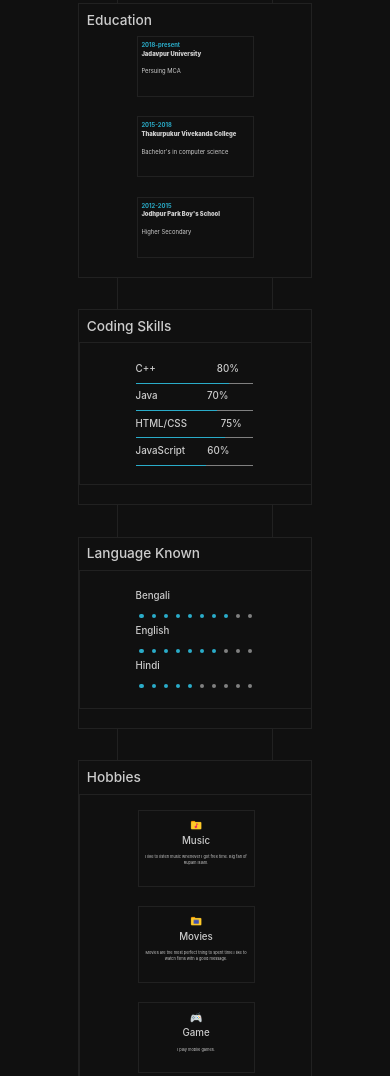
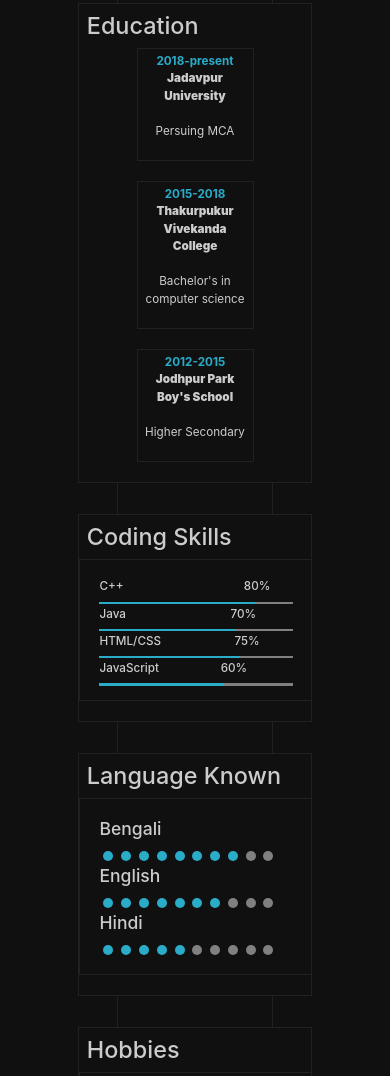
Before and after one commit to ItsSudip/Resume, a plain HTML site: page index.html in a window 390 px wide. Shown: the part 1442-2518 px from the top of the page. Drawn offline with nearby package versions, Linux system fonts and the light colour scheme.

Commit message:
third commit to update something

```diff
--- a/css/styles.css
+++ b/css/styles.css
@@ -177,6 +177,31 @@
   margin: 0 auto 0 auto;
   padding: 1vw;
 }
+.planguage h3 .cplusplus{
+  margin-left: 15vw;
+}
+.planguage h3 .java{
+  margin-left: 12vw;
+}
+.planguage h3 .htmlcss{
+  margin-left: 8vw;
+}
+.planguage h3 .javascript{
+  margin-left: 5vw;
+}
+
+.l1{
+  width: 24vw;
+}
+.l2{
+  width: 21vw;
+}
+.l3{
+  width: 23vw;
+}
+.l4{
+  width: 18vw;
+}
 .line{
   height: 0.3vw;
   width: 30vw;
@@ -203,7 +228,7 @@
   margin: 1vw 1vw;
   height: 1.1vw;
   float: left;
-  border-radius: 15px;
+  border-radius: 1.1vw;
 }
 .circlegrey{
   position: relative;
@@ -323,7 +348,92 @@
     height: 100px;
     transition: all 0.7s;
   }
+  .education h1{
+    font-size: 6vw;
+  }
+  .graduation{
+    text-align: center;
+    font-size: 3vw;
+  }
 
+  .planguage h3{
+    font-size: 3vw;
+  }
+  .planguage{
+    position: relative;
+    height: 7vw;
+    width: auto;
+    margin: 0 auto 0 auto;
+    padding: 1vw;
+  }
+
+  .language h3{
+    font-size: 4.5vw;
+  }
+  .line{
+    height: 0.6vw;
+    width: auto;
+    background-color: grey;
+  }
+  .overline{
+    height: 0.6vw;
+    margin-top: -0.6vw;
+    background-color: rgb(42, 172, 201);
+  }
+
+
+.planguage h3 .cplusplus{
+  margin-left: 30vw;
+}
+.planguage h3 .java{
+  margin-left: 26vw;
+}
+.planguage h3 .htmlcss{
+  margin-left: 18vw;
+}
+.planguage h3 .javascript{
+  margin-left: 15vw;
+}
+
+.l1{
+  width: 40vw;
+}
+.l2{
+  width: 35vw;
+}
+.l3{
+  width: 36vw;
+}
+.l4{
+  width: 32vw;
+}
+
+
+
+
+.circle{
+  position: relative;
+  background-color: rgb(42, 172, 201);
+  width: 10px;
+  margin: 1vw 1vw;
+  height: 10px;
+  float: left;
+  border-radius: 10 px;
+  -webkit-border-radius :10px;
+}
+.circlegrey{
+  position: relative;
+  background-color: grey;
+  width: 10px;
+  margin: 1vw 1vw;
+  height: 10px;
+  float: left;
+  border-radius: 10px;
+}
+
+.language{
+  width: auto;
+}
   .container ul{
     text-align: center;
     font-size: 10px;
@@ -338,8 +448,8 @@
   }
   .hobbie-sm{
     height: auto;
-    font-size: 1vw;
-    width: 30vw;;
+    font-size: 2.5vw;
+    width: 35vw;;
     text-align: center;
     margin: 0 0 5vw 0;
     border: rgba(255,255,255,.07) solid 1px;
@@ -347,6 +457,9 @@
     position: relative;
     margin: 0 auto 5vw auto;
     padding: 1vw;
+  }
+  .hobbie-sm h3{
+    font-size: 3vw;
   }
   .resume{
     text-align: center;
--- a/index.html
+++ b/index.html
@@ -83,21 +83,21 @@
         <div class="education">
             <h1>Coding Skills</h1>
             <div class="coding">
-                <div class="planguage"> <h3>C++ <span style="margin-left:15vw;">80%</span> </h3>
+                <div class="planguage"> <h3>C++ <span class="cplusplus">80%</span> </h3>
                     <div class="line"></div>
-                    <div class="overline" style="width: 24vw;"></div>
+                    <div class="overline l1"></div>
                 </div>
-                <div class="planguage"> <h3>Java <span style="margin-left:12vw;">70%</span></h3>
+                <div class="planguage"> <h3>Java <span class="java">70%</span></h3>
                     <div class="line"></div>
-                    <div class="overline" style="width: 21vw;"></div>
+                    <div class="overline l2"></div>
                 </div>
-                <div class="planguage"> <h3>HTML/CSS <span style="margin-left:8vw;">75%</span></h3>
+                <div class="planguage"> <h3>HTML/CSS <span class="htmlcss">75%</span></h3>
                     <div class="line"></div>
-                    <div class="overline" style="width: 23vw;"></div>
+                    <div class="overline l3"></div>
                 </div>
-                <div class="planguage"> <h3>JavaScript <span style="margin-left:5vw;">60%</span></h3>
+                <div class="planguage"> <h3>JavaScript <span class="javascript">60%</span></h3>
                     <div class="line"></div>
-                    <div class="overline" style="width: 18vw;"></div>
+                    <div class="overline l4"></div>
                 </div>
             </div>
         </div>
```
